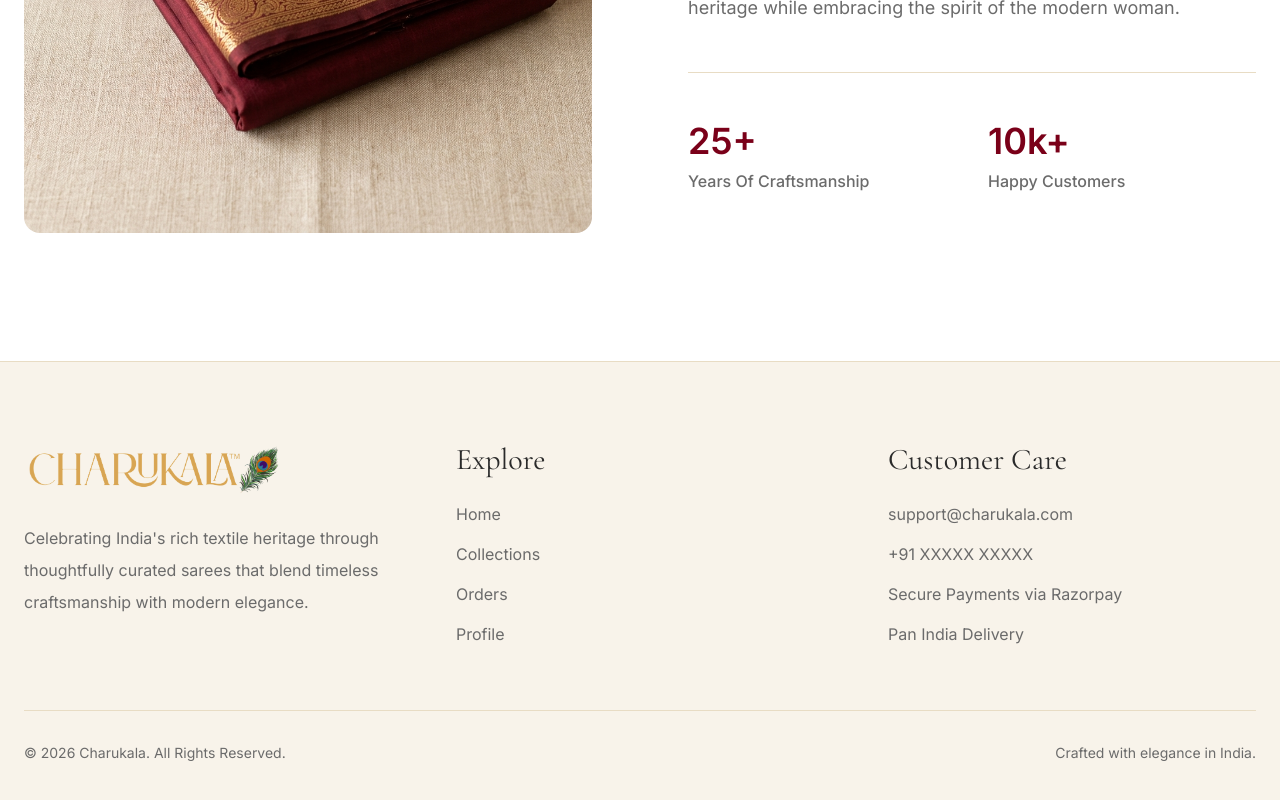
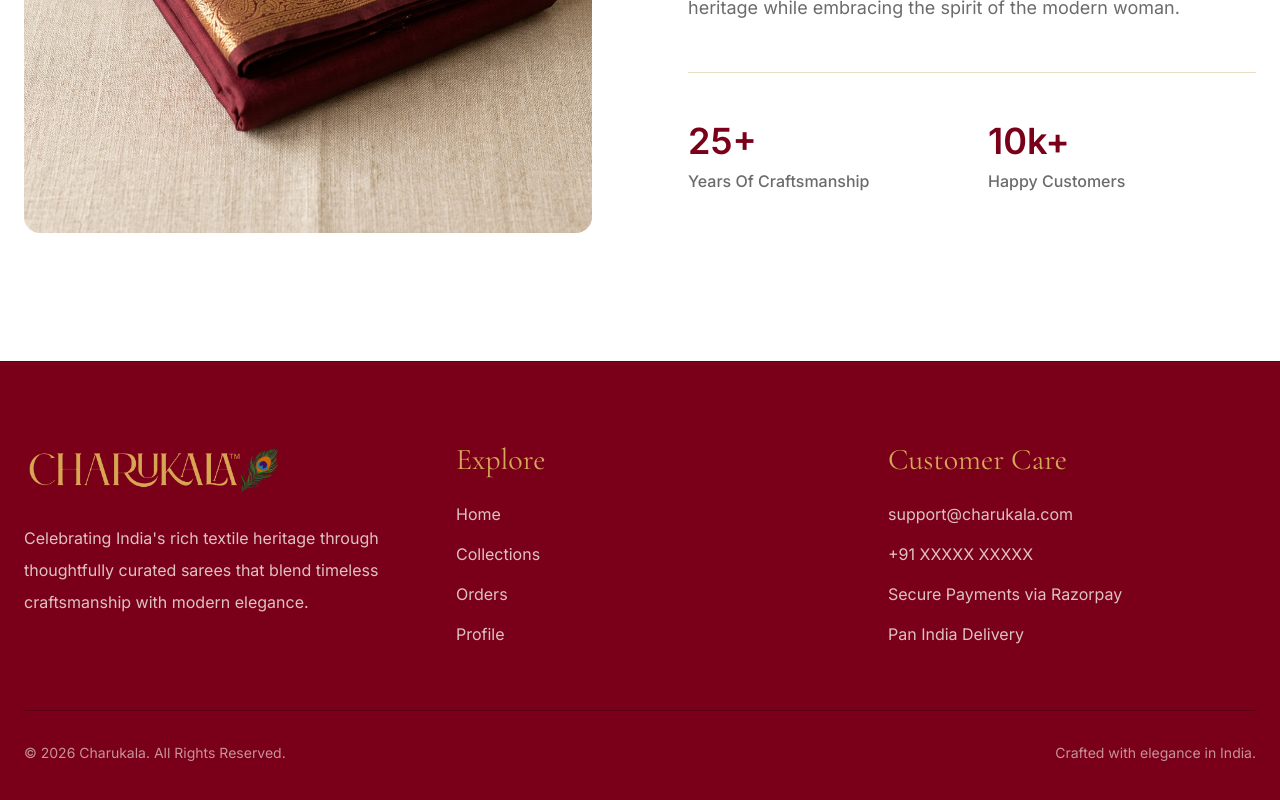
Before and after one commit to Atchyuteswar/Charukala, a Next.js app: page / in a window 1280 px wide. Shown: the part 1980-2780 px from the top of the page. Built offline with nearby package versions, Linux system fonts and the light colour scheme; no server answers; the database is empty.

Commit message:
feat: implement global styles and foundational layout components including Navbar and Footer

```diff
--- a/src/app/globals.css
+++ b/src/app/globals.css
@@ -167,9 +167,9 @@ body {
 
   font-size: 0.95rem;
 
-  font-weight: 500;
+  font-weight: bold;
 
-  color: var(--charukala-charcoal);
+  color: var(--charukala-gold);
 
   transition: color 0.2s ease;
 
@@ -177,7 +177,7 @@ body {
 
 .nav-link:hover {
 
-  color: var(--charukala-maroon);
+  color: var(--charukala-ivory);
 
 }
 
--- a/src/components/layout/Footer.tsx
+++ b/src/components/layout/Footer.tsx
@@ -5,9 +5,9 @@ export default function Footer() {
   return (
     <footer
       className="
-        bg-[#F8F3EA]
+        bg-[#7A0019]
         border-t
-        border-[#E8DCC4]
+        border-[#5A0012]
         pt-20
         pb-10
       "
@@ -44,7 +44,7 @@ export default function Footer() {
             <p
               className="
                 mt-6
-                text-[#6B6B6B]
+                text-[#F8F3EA]/80
                 leading-8
                 max-w-sm
               "
@@ -62,7 +62,7 @@ export default function Footer() {
               className="
                 font-brand
                 text-3xl
-                text-[#2A2A2A]
+                text-[#D4A857]
                 mb-6
               "
             >
@@ -79,8 +79,8 @@ export default function Footer() {
               <Link
                 href="/"
                 className="
-                  text-[#6B6B6B]
-                  hover:text-[#7A0019]
+                  text-[#F8F3EA]/80
+                  hover:text-[#D4A857]
                   transition
                 "
               >
@@ -90,8 +90,8 @@ export default function Footer() {
               <Link
                 href="/products"
                 className="
-                  text-[#6B6B6B]
-                  hover:text-[#7A0019]
+                  text-[#F8F3EA]/80
+                  hover:text-[#D4A857]
                   transition
                 "
               >
@@ -101,8 +101,8 @@ export default function Footer() {
               <Link
                 href="/orders"
                 className="
-                  text-[#6B6B6B]
-                  hover:text-[#7A0019]
+                  text-[#F8F3EA]/80
+                  hover:text-[#D4A857]
                   transition
                 "
               >
@@ -112,8 +112,8 @@ export default function Footer() {
               <Link
                 href="/profile"
                 className="
-                  text-[#6B6B6B]
-                  hover:text-[#7A0019]
+                  text-[#F8F3EA]/80
+                  hover:text-[#D4A857]
                   transition
                 "
               >
@@ -129,7 +129,7 @@ export default function Footer() {
               className="
                 font-brand
                 text-3xl
-                text-[#2A2A2A]
+                text-[#D4A857]
                 mb-6
               "
             >
@@ -141,7 +141,7 @@ export default function Footer() {
                 flex
                 flex-col
                 gap-4
-                text-[#6B6B6B]
+                text-[#F8F3EA]/80
               "
             >
               <p>
@@ -170,14 +170,14 @@ export default function Footer() {
             mt-16
             pt-8
             border-t
-            border-[#E8DCC4]
+            border-[#5A0012]
             flex
             flex-col
             md:flex-row
             justify-between
             gap-4
             text-sm
-            text-[#6B6B6B]
+            text-[#F8F3EA]/60
           "
         >
           <p>
--- a/src/components/layout/Navbar.tsx
+++ b/src/components/layout/Navbar.tsx
@@ -26,9 +26,9 @@ export default function Navbar() {
           left-0
           right-0
           z-50
-          bg-[#F8F3EA]
+          bg-[#7A0019]
           border-b
-          border-[#E8DCC4]
+          border-[#5A0012]
         "
       >
         <div
@@ -83,7 +83,7 @@ export default function Navbar() {
             }
             className="
               lg:hidden
-              text-[#2A2A2A]
+              text-[#D4A857]
             "
           >
             <Menu
@@ -150,8 +150,8 @@ export default function Navbar() {
             <Link
               href="/products"
               className="
-                text-[#2A2A2A]
-                hover:text-[#7A0019]
+                text-[#D4A857]
+                hover:text-[#F8F3EA]
                 transition
               "
             >
@@ -161,8 +161,8 @@ export default function Navbar() {
             <Link
               href="/profile"
               className="
-                text-[#2A2A2A]
-                hover:text-[#7A0019]
+                text-[#D4A857]
+                hover:text-[#F8F3EA]
                 transition
               "
             >
@@ -173,8 +173,8 @@ export default function Navbar() {
               href="/cart"
               className="
                 relative
-                text-[#2A2A2A]
-                hover:text-[#7A0019]
+                text-[#D4A857]
+                hover:text-[#F8F3EA]
                 transition
               "
             >
@@ -224,7 +224,7 @@ export default function Navbar() {
                 h-full
                 w-[85%]
                 max-w-[360px]
-                bg-[#F8F3EA]
+                bg-[#7A0019]
                 z-[100]
                 p-8
               "
@@ -253,6 +253,7 @@ export default function Navbar() {
                   onClick={() =>
                     setMobileMenuOpen(false)
                   }
+                  className="text-[#D4A857]"
                 >
                   <X
                     size={26}
@@ -276,6 +277,8 @@ export default function Navbar() {
                   className="
                     text-2xl
                     font-brand
+                    font-bold
+                    text-[#D4A857] hover:text-[#F8F3EA]
                   "
                 >
                   Home
@@ -289,6 +292,8 @@ export default function Navbar() {
                   className="
                     text-2xl
                     font-brand
+                    font-bold
+                    text-[#D4A857] hover:text-[#F8F3EA]
                   "
                 >
                   Collections
@@ -302,6 +307,8 @@ export default function Navbar() {
                   className="
                     text-2xl
                     font-brand
+                    font-bold
+                    text-[#D4A857] hover:text-[#F8F3EA]
                   "
                 >
                   Orders
@@ -315,6 +322,8 @@ export default function Navbar() {
                   className="
                     text-2xl
                     font-brand
+                    font-bold
+                    text-[#D4A857] hover:text-[#F8F3EA]
                   "
                 >
                   Profile
@@ -328,6 +337,8 @@ export default function Navbar() {
                   className="
                     text-2xl
                     font-brand
+                    font-bold
+                    text-[#D4A857] hover:text-[#F8F3EA]
                   "
                 >
                   Cart
```
